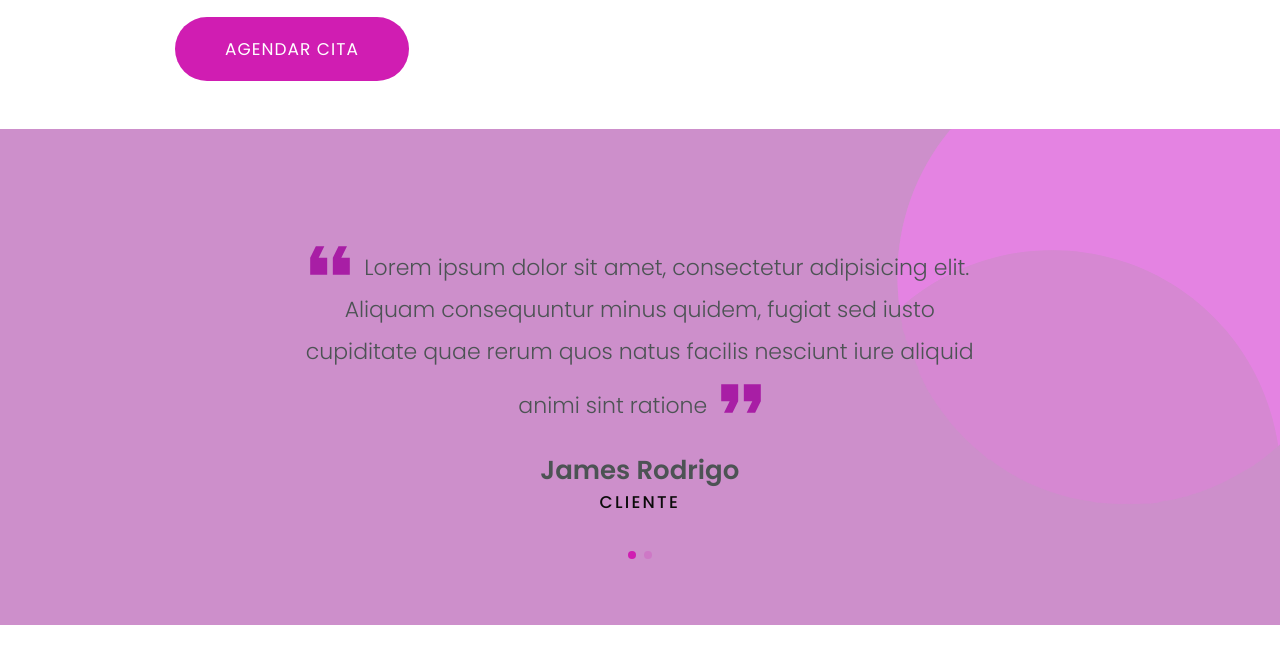
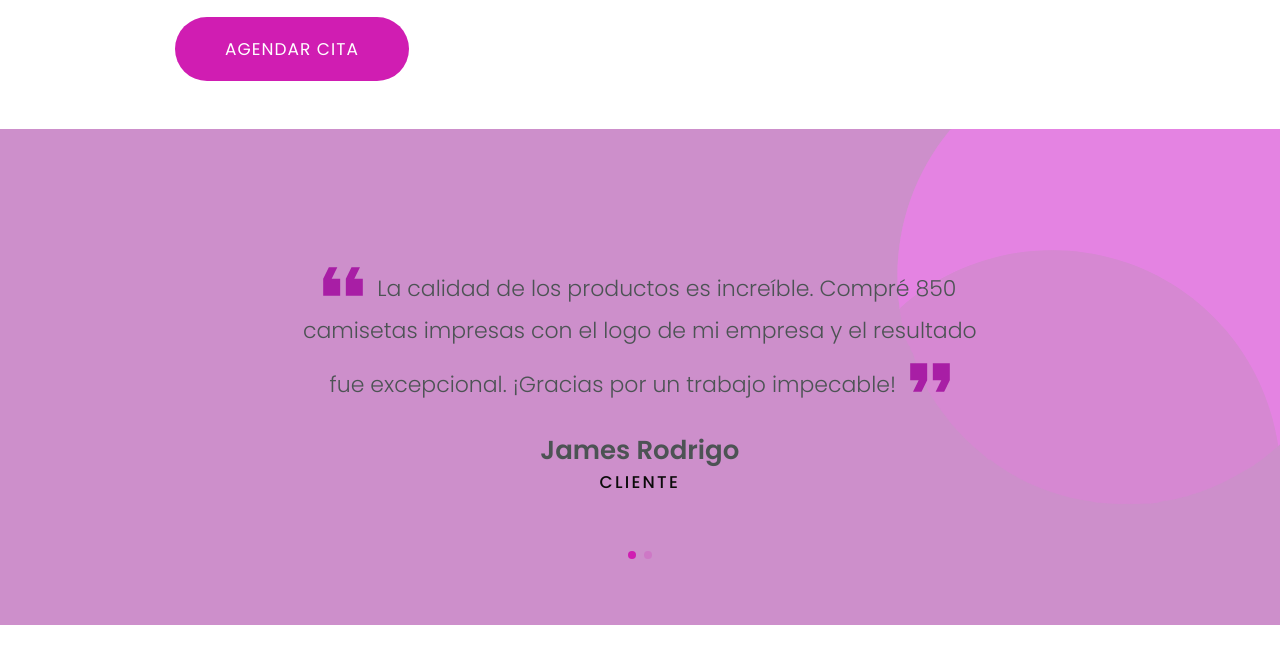
Before and after one commit to ricardovaltierra/leo, a website: page index.html in a window 1280 px wide. Shown: the part 3224-3888 px from the top of the page. Drawn offline with nearby package versions, Linux system fonts and the light colour scheme; files whose address does not match are found by name.

Commit message:
Update swiper with temp testimonials

```diff
--- a/index.html
+++ b/index.html
@@ -416,10 +416,10 @@
                       after:bg-bottom after:inline-block after:top-0 after:w-10
                       after:h-10 after:bg-no-repeat mb-7
                       ">
-                      <span class="mx-2">Lorem ipsum dolor sit amet, consectetur adipisicing elit.
-                        Aliquam consequuntur minus quidem, fugiat sed iusto cupiditate
-                        quae rerum quos natus facilis nesciunt iure aliquid animi sint
-                        ratione</span>
+                      <span class="mx-2">La calidad de los productos es increíble.
+                        Compré 850 camisetas impresas con el logo de mi empresa y
+                        el resultado fue excepcional. ¡Gracias por un trabajo impecable!
+                      </span>
                     </p>
                     <!-- name -->
                     <div class="text-[26px] text-[#4c5354] font-semibold">James Rodrigo</div>
@@ -439,10 +439,10 @@
                       after:bg-bottom after:inline-block after:top-0 after:w-10
                       after:h-10 after:bg-no-repeat mb-7
                       ">
-                      <span class="mx-2">Lorem ipsum dolor sit amet, consectetur adipisicing elit.
-                        Aliquam consequuntur minus quidem, fugiat sed iusto cupiditate
-                        quae rerum quos natus facilis nesciunt iure aliquid animi sint
-                        ratione</span>
+                      <span class="mx-2">Estoy encantado con el servicio. Mi pedido de
+                        1000 artículos promocionales fue manejado con profesionalismo
+                        y puntualidad. ¡Definitivamente volveré a trabajar con ustedes!
+                      </span>
                     </p>
                     <!-- name -->
                     <div class="text-[26px] text-[#4c5354] font-semibold">James Rodrigo</div>
```
Also changed, not shown: dist/output.css.
